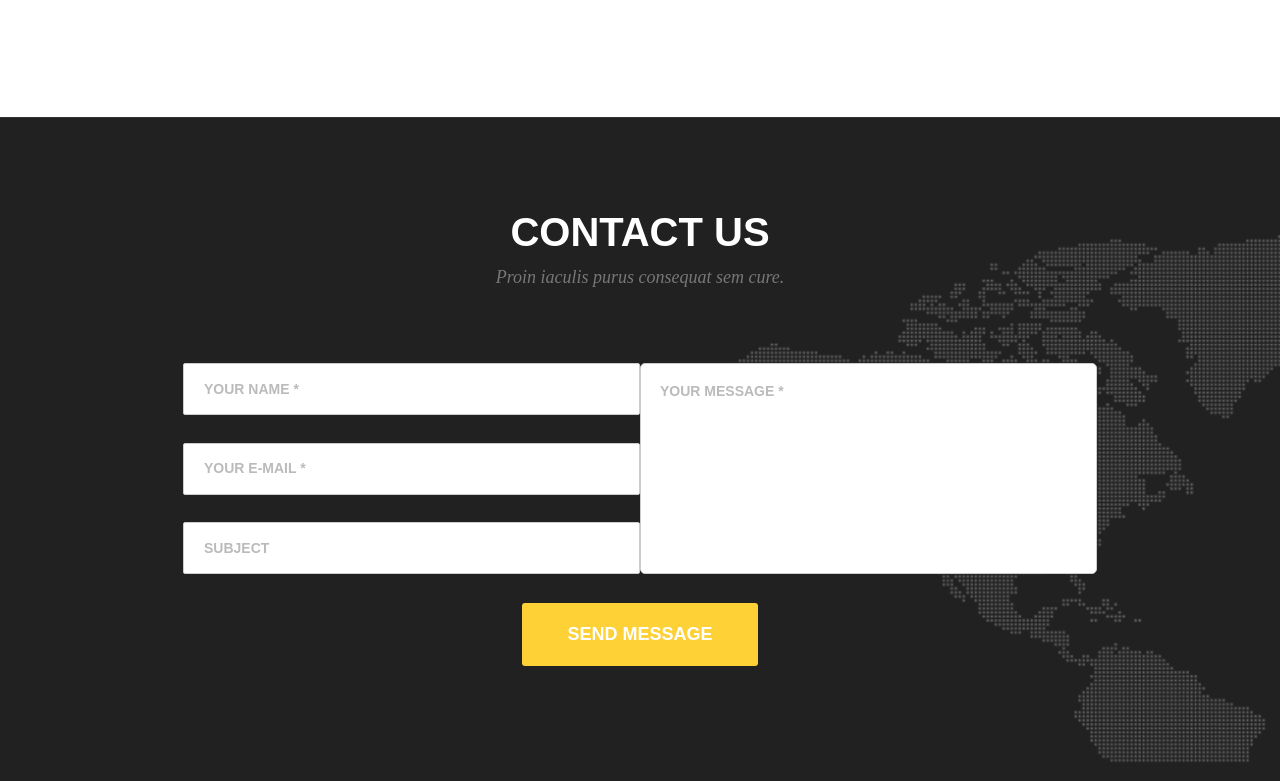
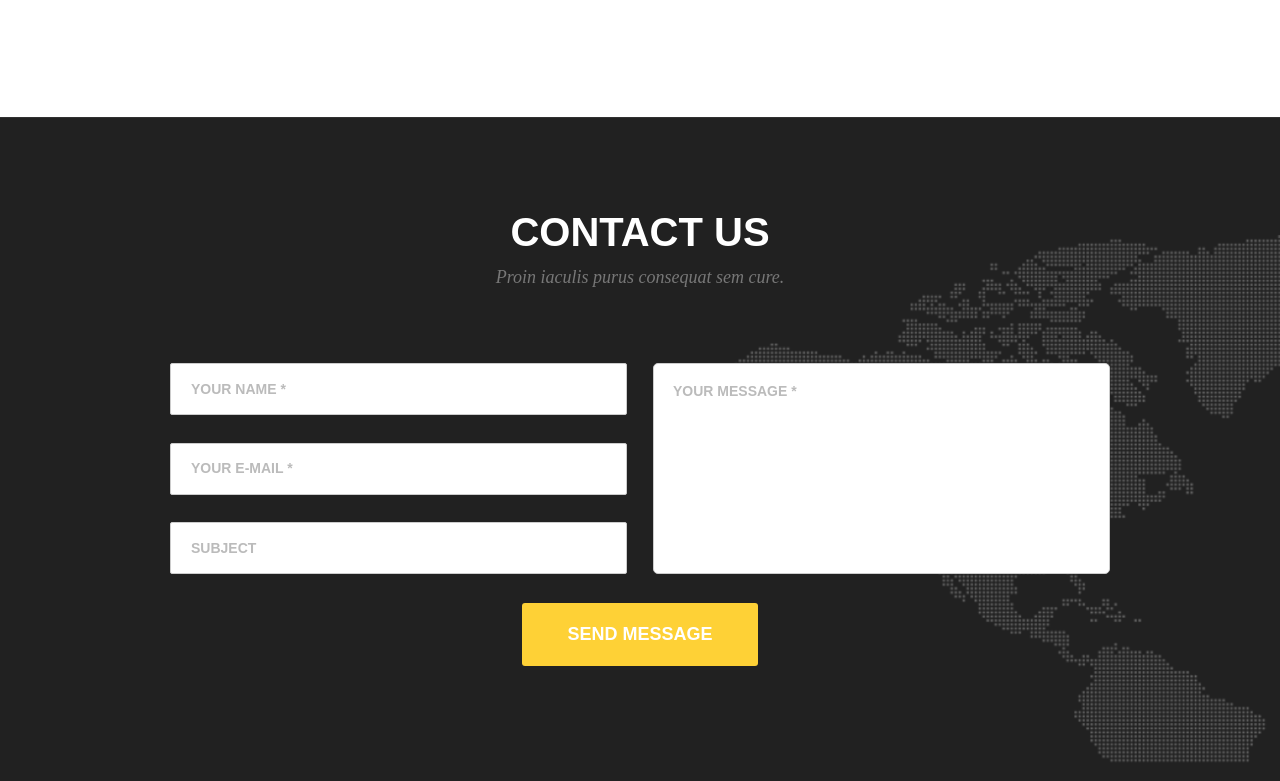
Before and after one commit to vit-1982/goit-fe-course, a plain HTML site: page module-07/index.html in a window 1280 px wide. Shown: the part 536-1317 px from the top of the page. Drawn offline with Linux system fonts and the light colour scheme; a web font is replaced by a local one.

Commit message:
with changes 10.02.2020

```diff
--- a/module-07/css/styles.css
+++ b/module-07/css/styles.css
@@ -66,7 +66,7 @@ ul {
 }
 
 .wrapper {
-    max-width: 940px;
+    width: 940px;
     margin: 0 auto;
     text-align: center;
 }
@@ -195,9 +195,9 @@ h4 {
     display: flex;
 }
 
-form {
-    padding-top: 93px;
-    padding-bottom: 115px;
+.form {
+    margin-top: 93px;
+    margin-bottom: 115px;
 }
 
 .bottom_section h2 {
@@ -224,8 +224,6 @@ form {
     display: flex;
     flex-direction: column;
     justify-content: space-between;
-    /* max-width: 459px; */
-    /* height: 211px; */
 }
 
 .to_do_part textarea {
--- a/module-07/index.html
+++ b/module-07/index.html
@@ -56,9 +56,8 @@
         </div>
     </section>
     <section class="bottom_section">
-        <!-- <div class="bg_img"><img src="img/Map Image.png" alt=""></div> -->
         <div class="wrapper">
-            <form action="#">
+            <form class="form" action="#">
                 <h2>contact us</h2>
                 <h3>Proin iaculis purus consequat sem cure. </h3>
                 <div class="to_do_part">
```
